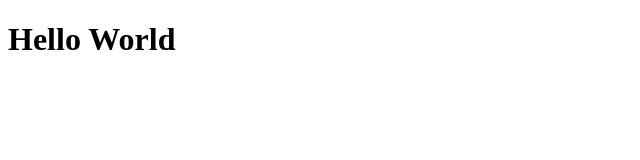
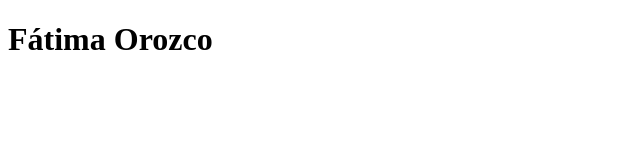
Before and after one commit to fatiorozd-cpu/ch62, a plain HTML site: page index.html in a window 1280 px wide. Shown: the whole page, without its empty margins (0-640 px from the left). Drawn offline with Linux system fonts and the light colour scheme.

Commit message:
style: cambio h1

```diff
--- a/index.html
+++ b/index.html
@@ -6,6 +6,6 @@
     <title>Document</title>
 </head>
 <body>
-    <h1>Hello World</h1>
+    <h1> Fátima Orozco</h1>
 </body>
 </html>
```
